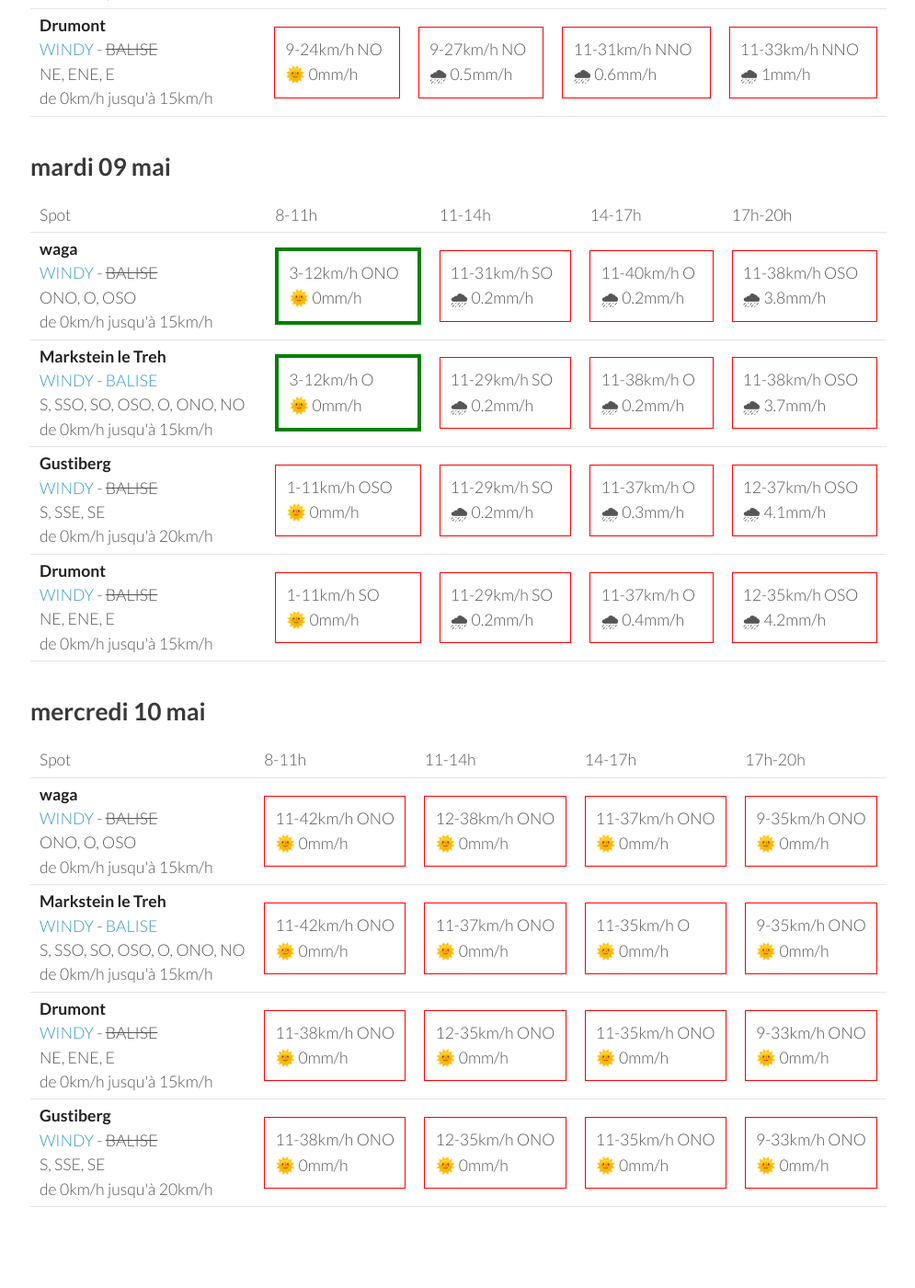
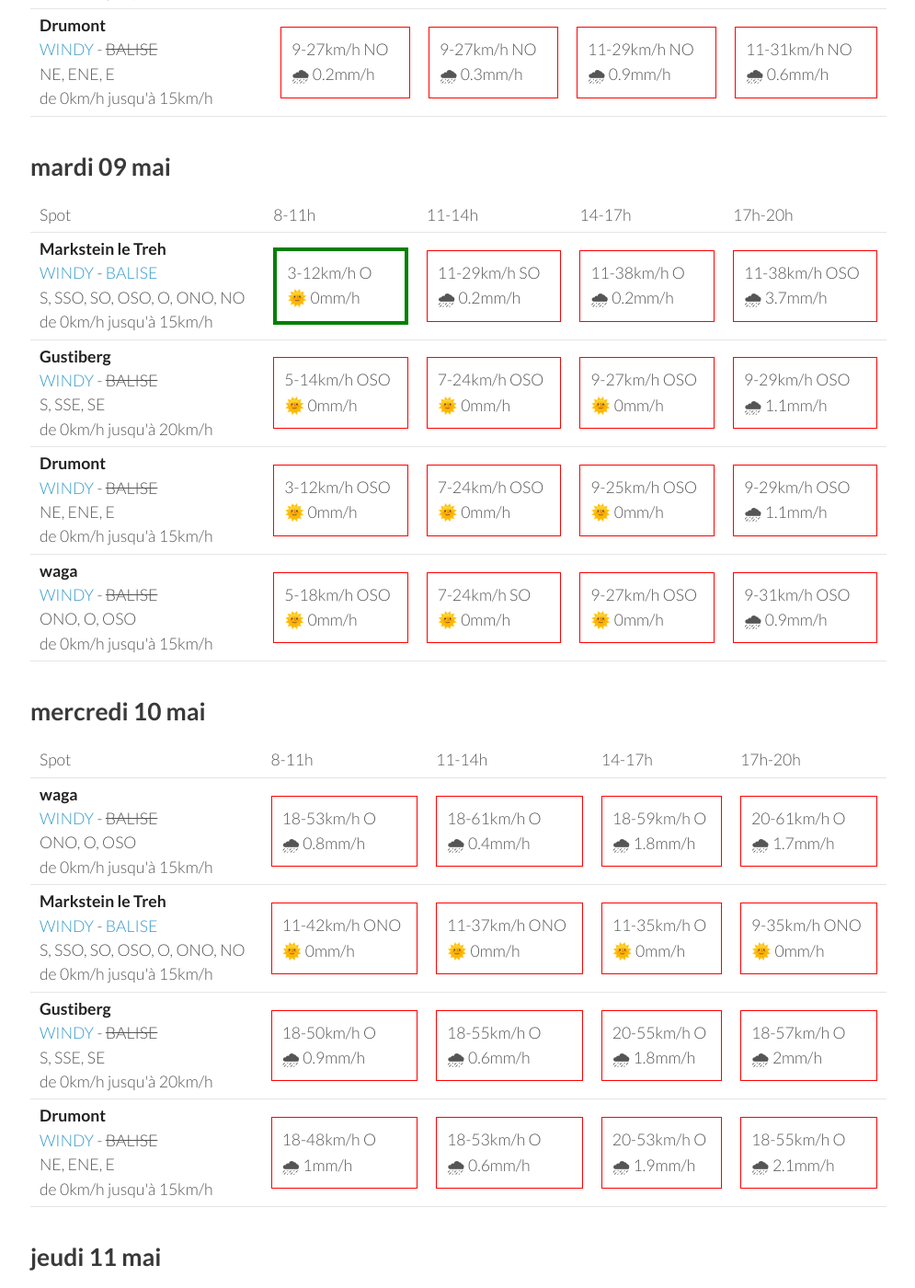
Before and after one commit to parapente-dans-le-nord/parapente-dans-le-nord.github.io, a Jekyll site: the page built from vosges.markdown, in a window 1280 px wide and 1400 px high, scrolled down 1892 px. Shown: the whole window at 92% size, without its empty margins (25-1020 px from the left). Built offline with Jekyll 4.4.1, drawn with Linux system fonts in a browser that asks for light colours; some of the changed text lies outside the part shown.

Commit message:
update index.markdown

```diff
--- a/vosges.markdown
+++ b/vosges.markdown
@@ -136,20 +136,20 @@ page mise à jour le samedi 06 mai 06:16
 <tr>
         <td><strong>waga</strong><br><a href="https://windy.com/47.903/6.996?47.900,6.983,15">WINDY</a> - <span class="no-balise"> BALISE </span><br> <span class="vent-favorable">ONO, O, OSO</span><br><span class="force-vent">de 0km/h jusqu'à 15km/h</span> </td>
 
-            <td><div class="not-flyable"><p>9-25km/h NO</p><p>🌞 0mm/h</p></div></td>
-            <td><div class="not-flyable"><p>9-29km/h NO</p><p>🌧 0.3mm/h</p></div></td>
-            <td><div class="not-flyable"><p>7-31km/h NNO</p><p>🌧 0.4mm/h</p></div></td>
-            <td><div class="not-flyable"><p>9-33km/h NNO</p><p>🌧 1.2mm/h</p></div></td>
+            <td><div class="not-flyable"><p>9-29km/h NO</p><p>🌧 0.2mm/h</p></div></td>
+            <td><div class="not-flyable"><p>7-31km/h NO</p><p>🌧 0.2mm/h</p></div></td>
+            <td><div class="not-flyable"><p>9-29km/h NO</p><p>🌧 0.5mm/h</p></div></td>
+            <td><div class="not-flyable"><p>9-31km/h NO</p><p>🌧 0.3mm/h</p></div></td>
 
 
     </tr>
 <tr>
         <td><strong>Gustiberg</strong><br><a href="https://windy.com/47.894/6.934?47.891,6.934,15,m:eYYagmI">WINDY</a> - <span class="no-balise"> BALISE </span><br> <span class="vent-favorable">S, SSE, SE</span><br><span class="force-vent">de 0km/h jusqu'à 20km/h</span> </td>
 
-            <td><div class="not-flyable"><p>9-24km/h NO</p><p>🌞 0mm/h</p></div></td>
-            <td><div class="not-flyable"><p>9-27km/h NO</p><p>🌧 0.4mm/h</p></div></td>
-            <td><div class="not-flyable"><p>9-31km/h NNO</p><p>🌧 0.6mm/h</p></div></td>
-            <td><div class="not-flyable"><p>11-31km/h NNO</p><p>🌧 1mm/h</p></div></td>
+            <td><div class="not-flyable"><p>9-27km/h NO</p><p>🌞 0mm/h</p></div></td>
+            <td><div class="not-flyable"><p>9-29km/h NO</p><p>🌧 0.3mm/h</p></div></td>
+            <td><div class="not-flyable"><p>11-29km/h NO</p><p>🌧 0.8mm/h</p></div></td>
+            <td><div class="not-flyable"><p>11-31km/h NO</p><p>🌧 0.5mm/h</p></div></td>
 
 
     </tr>
@@ -166,10 +166,10 @@ page mise à jour le samedi 06 mai 06:16
 <tr>
         <td><strong>Drumont</strong><br><a href="https://windy.com/47.898/6.919?47.687,6.919,9,m:eYYagmG">WINDY</a> - <span class="no-balise"> BALISE </span><br> <span class="vent-favorable">NE, ENE, E</span><br><span class="force-vent">de 0km/h jusqu'à 15km/h</span> </td>
 
-            <td><div class="not-flyable"><p>9-24km/h NO</p><p>🌞 0mm/h</p></div></td>
-            <td><div class="not-flyable"><p>9-27km/h NO</p><p>🌧 0.5mm/h</p></div></td>
-            <td><div class="not-flyable"><p>11-31km/h NNO</p><p>🌧 0.6mm/h</p></div></td>
-            <td><div class="not-flyable"><p>11-33km/h NNO</p><p>🌧 1mm/h</p></div></td>
+            <td><div class="not-flyable"><p>9-27km/h NO</p><p>🌧 0.2mm/h</p></div></td>
+            <td><div class="not-flyable"><p>9-27km/h NO</p><p>🌧 0.3mm/h</p></div></td>
+            <td><div class="not-flyable"><p>11-29km/h NO</p><p>🌧 0.9mm/h</p></div></td>
+            <td><div class="not-flyable"><p>11-31km/h NO</p><p>🌧 0.6mm/h</p></div></td>
 
 
     </tr>
@@ -190,16 +190,6 @@ page mise à jour le samedi 06 mai 06:16
       <td>17h-20h</td>
     </tr>
 <tr>
-        <td><strong>waga</strong><br><a href="https://windy.com/47.903/6.996?47.900,6.983,15">WINDY</a> - <span class="no-balise"> BALISE </span><br> <span class="vent-favorable">ONO, O, OSO</span><br><span class="force-vent">de 0km/h jusqu'à 15km/h</span> </td>
-
-            <td><div class="flyable"><p>3-12km/h ONO</p><p>🌞 0mm/h</p></div></td>
-            <td><div class="not-flyable"><p>11-31km/h SO</p><p>🌧 0.2mm/h</p></div></td>
-            <td><div class="not-flyable"><p>11-40km/h O</p><p>🌧 0.2mm/h</p></div></td>
-            <td><div class="not-flyable"><p>11-38km/h OSO</p><p>🌧 3.8mm/h</p></div></td>
-
-
-    </tr>
-<tr>
         <td><strong>Markstein le Treh</strong><br><a href="https://windy.com/47.926/7.012?47.505,7.012,8,m:eY1agmQ">WINDY</a> - <span class=""><a href="http://www.balisemeteo.com/balise.php?idBalise=136">BALISE</a> </span><br> <span class="vent-favorable">S, SSO, SO, OSO, O, ONO, NO</span><br><span class="force-vent">de 0km/h jusqu'à 15km/h</span> </td>
 
             <td><div class="flyable"><p>3-12km/h O</p><p>🌞 0mm/h</p></div></td>
@@ -212,20 +202,30 @@ page mise à jour le samedi 06 mai 06:16
 <tr>
         <td><strong>Gustiberg</strong><br><a href="https://windy.com/47.894/6.934?47.891,6.934,15,m:eYYagmI">WINDY</a> - <span class="no-balise"> BALISE </span><br> <span class="vent-favorable">S, SSE, SE</span><br><span class="force-vent">de 0km/h jusqu'à 20km/h</span> </td>
 
-            <td><div class="not-flyable"><p>1-11km/h OSO</p><p>🌞 0mm/h</p></div></td>
-            <td><div class="not-flyable"><p>11-29km/h SO</p><p>🌧 0.2mm/h</p></div></td>
-            <td><div class="not-flyable"><p>11-37km/h O</p><p>🌧 0.3mm/h</p></div></td>
-            <td><div class="not-flyable"><p>12-37km/h OSO</p><p>🌧 4.1mm/h</p></div></td>
+            <td><div class="not-flyable"><p>5-14km/h OSO</p><p>🌞 0mm/h</p></div></td>
+            <td><div class="not-flyable"><p>7-24km/h OSO</p><p>🌞 0mm/h</p></div></td>
+            <td><div class="not-flyable"><p>9-27km/h OSO</p><p>🌞 0mm/h</p></div></td>
+            <td><div class="not-flyable"><p>9-29km/h OSO</p><p>🌧 1.1mm/h</p></div></td>
 
 
     </tr>
 <tr>
         <td><strong>Drumont</strong><br><a href="https://windy.com/47.898/6.919?47.687,6.919,9,m:eYYagmG">WINDY</a> - <span class="no-balise"> BALISE </span><br> <span class="vent-favorable">NE, ENE, E</span><br><span class="force-vent">de 0km/h jusqu'à 15km/h</span> </td>
 
-            <td><div class="not-flyable"><p>1-11km/h SO</p><p>🌞 0mm/h</p></div></td>
-            <td><div class="not-flyable"><p>11-29km/h SO</p><p>🌧 0.2mm/h</p></div></td>
-            <td><div class="not-flyable"><p>11-37km/h O</p><p>🌧 0.4mm/h</p></div></td>
-            <td><div class="not-flyable"><p>12-35km/h OSO</p><p>🌧 4.2mm/h</p></div></td>
+            <td><div class="not-flyable"><p>3-12km/h OSO</p><p>🌞 0mm/h</p></div></td>
+            <td><div class="not-flyable"><p>7-24km/h OSO</p><p>🌞 0mm/h</p></div></td>
+            <td><div class="not-flyable"><p>9-25km/h OSO</p><p>🌞 0mm/h</p></div></td>
+            <td><div class="not-flyable"><p>9-29km/h OSO</p><p>🌧 1.1mm/h</p></div></td>
+
+
+    </tr>
+<tr>
+        <td><strong>waga</strong><br><a href="https://windy.com/47.903/6.996?47.900,6.983,15">WINDY</a> - <span class="no-balise"> BALISE </span><br> <span class="vent-favorable">ONO, O, OSO</span><br><span class="force-vent">de 0km/h jusqu'à 15km/h</span> </td>
+
+            <td><div class="not-flyable"><p>5-18km/h OSO</p><p>🌞 0mm/h</p></div></td>
+            <td><div class="not-flyable"><p>7-24km/h SO</p><p>🌞 0mm/h</p></div></td>
+            <td><div class="not-flyable"><p>9-27km/h OSO</p><p>🌞 0mm/h</p></div></td>
+            <td><div class="not-flyable"><p>9-31km/h OSO</p><p>🌧 0.9mm/h</p></div></td>
 
 
     </tr>
@@ -248,10 +248,10 @@ page mise à jour le samedi 06 mai 06:16
 <tr>
         <td><strong>waga</strong><br><a href="https://windy.com/47.903/6.996?47.900,6.983,15">WINDY</a> - <span class="no-balise"> BALISE </span><br> <span class="vent-favorable">ONO, O, OSO</span><br><span class="force-vent">de 0km/h jusqu'à 15km/h</span> </td>
 
-            <td><div class="not-flyable"><p>11-42km/h ONO</p><p>🌞 0mm/h</p></div></td>
-            <td><div class="not-flyable"><p>12-38km/h ONO</p><p>🌞 0mm/h</p></div></td>
-            <td><div class="not-flyable"><p>11-37km/h ONO</p><p>🌞 0mm/h</p></div></td>
-            <td><div class="not-flyable"><p>9-35km/h ONO</p><p>🌞 0mm/h</p></div></td>
+            <td><div class="not-flyable"><p>18-53km/h O</p><p>🌧 0.8mm/h</p></div></td>
+            <td><div class="not-flyable"><p>18-61km/h O</p><p>🌧 0.4mm/h</p></div></td>
+            <td><div class="not-flyable"><p>18-59km/h O</p><p>🌧 1.8mm/h</p></div></td>
+            <td><div class="not-flyable"><p>20-61km/h O</p><p>🌧 1.7mm/h</p></div></td>
 
 
     </tr>
@@ -266,22 +266,22 @@ page mise à jour le samedi 06 mai 06:16
 
     </tr>
 <tr>
-        <td><strong>Drumont</strong><br><a href="https://windy.com/47.898/6.919?47.687,6.919,9,m:eYYagmG">WINDY</a> - <span class="no-balise"> BALISE </span><br> <span class="vent-favorable">NE, ENE, E</span><br><span class="force-vent">de 0km/h jusqu'à 15km/h</span> </td>
+        <td><strong>Gustiberg</strong><br><a href="https://windy.com/47.894/6.934?47.891,6.934,15,m:eYYagmI">WINDY</a> - <span class="no-balise"> BALISE </span><br> <span class="vent-favorable">S, SSE, SE</span><br><span class="force-vent">de 0km/h jusqu'à 20km/h</span> </td>
 
-            <td><div class="not-flyable"><p>11-38km/h ONO</p><p>🌞 0mm/h</p></div></td>
-            <td><div class="not-flyable"><p>12-35km/h ONO</p><p>🌞 0mm/h</p></div></td>
-            <td><div class="not-flyable"><p>11-35km/h ONO</p><p>🌞 0mm/h</p></div></td>
-            <td><div class="not-flyable"><p>9-33km/h ONO</p><p>🌞 0mm/h</p></div></td>
+            <td><div class="not-flyable"><p>18-50km/h O</p><p>🌧 0.9mm/h</p></div></td>
+            <td><div class="not-flyable"><p>18-55km/h O</p><p>🌧 0.6mm/h</p></div></td>
+            <td><div class="not-flyable"><p>20-55km/h O</p><p>🌧 1.8mm/h</p></div></td>
+            <td><div class="not-flyable"><p>18-57km/h O</p><p>🌧 2mm/h</p></div></td>
 
 
     </tr>
 <tr>
-        <td><strong>Gustiberg</strong><br><a href="https://windy.com/47.894/6.934?47.891,6.934,15,m:eYYagmI">WINDY</a> - <span class="no-balise"> BALISE </span><br> <span class="vent-favorable">S, SSE, SE</span><br><span class="force-vent">de 0km/h jusqu'à 20km/h</span> </td>
+        <td><strong>Drumont</strong><br><a href="https://windy.com/47.898/6.919?47.687,6.919,9,m:eYYagmG">WINDY</a> - <span class="no-balise"> BALISE </span><br> <span class="vent-favorable">NE, ENE, E</span><br><span class="force-vent">de 0km/h jusqu'à 15km/h</span> </td>
 
-            <td><div class="not-flyable"><p>11-38km/h ONO</p><p>🌞 0mm/h</p></div></td>
-            <td><div class="not-flyable"><p>12-35km/h ONO</p><p>🌞 0mm/h</p></div></td>
-            <td><div class="not-flyable"><p>11-35km/h ONO</p><p>🌞 0mm/h</p></div></td>
-            <td><div class="not-flyable"><p>9-33km/h ONO</p><p>🌞 0mm/h</p></div></td>
+            <td><div class="not-flyable"><p>18-48km/h O</p><p>🌧 1mm/h</p></div></td>
+            <td><div class="not-flyable"><p>18-53km/h O</p><p>🌧 0.6mm/h</p></div></td>
+            <td><div class="not-flyable"><p>20-53km/h O</p><p>🌧 1.9mm/h</p></div></td>
+            <td><div class="not-flyable"><p>18-55km/h O</p><p>🌧 2.1mm/h</p></div></td>
 
 
     </tr>
@@ -289,3 +289,49 @@ page mise à jour le samedi 06 mai 06:16
 </tbody>
 </table>
 {:/}
+## jeudi 11 mai
+
+{::nomarkdown}
+<table>
+  <tbody>
+    <tr>
+      <td>Spot</td>
+      <td>8-11h</td>
+      <td>11-14h</td>
+      <td>14-17h</td>
+      <td>17h-20h</td>
+    </tr>
+<tr>
+        <td><strong>waga</strong><br><a href="https://windy.com/47.903/6.996?47.900,6.983,15">WINDY</a> - <span class="no-balise"> BALISE </span><br> <span class="vent-favorable">ONO, O, OSO</span><br><span class="force-vent">de 0km/h jusqu'à 15km/h</span> </td>
+
+            <td><div class="not-flyable"><p>3-18km/h ONO</p><p>🌞 0mm/h</p></div></td>
+            <td><div class="not-flyable"><p>5-18km/h O</p><p>🌧 0.3mm/h</p></div></td>
+            <td><div class="not-flyable"><p>5-22km/h NO</p><p>🌧 0.6mm/h</p></div></td>
+            <td><div class="not-flyable"><p>3-20km/h NNO</p><p>🌞 0mm/h</p></div></td>
+
+
+    </tr>
+<tr>
+        <td><strong>Gustiberg</strong><br><a href="https://windy.com/47.894/6.934?47.891,6.934,15,m:eYYagmI">WINDY</a> - <span class="no-balise"> BALISE </span><br> <span class="vent-favorable">S, SSE, SE</span><br><span class="force-vent">de 0km/h jusqu'à 20km/h</span> </td>
+
+            <td><div class="not-flyable"><p>3-14km/h O</p><p>🌞 0mm/h</p></div></td>
+            <td><div class="not-flyable"><p>5-20km/h ONO</p><p>🌧 0.3mm/h</p></div></td>
+            <td><div class="not-flyable"><p>7-22km/h NO</p><p>🌧 0.6mm/h</p></div></td>
+            <td><div class="not-flyable"><p>3-22km/h NNO</p><p>🌞 0mm/h</p></div></td>
+
+
+    </tr>
+<tr>
+        <td><strong>Drumont</strong><br><a href="https://windy.com/47.898/6.919?47.687,6.919,9,m:eYYagmG">WINDY</a> - <span class="no-balise"> BALISE </span><br> <span class="vent-favorable">NE, ENE, E</span><br><span class="force-vent">de 0km/h jusqu'à 15km/h</span> </td>
+
+            <td><div class="not-flyable"><p>3-14km/h O</p><p>🌞 0mm/h</p></div></td>
+            <td><div class="not-flyable"><p>5-20km/h ONO</p><p>🌧 0.3mm/h</p></div></td>
+            <td><div class="not-flyable"><p>7-22km/h NO</p><p>🌧 0.5mm/h</p></div></td>
+            <td><div class="not-flyable"><p>5-22km/h NNO</p><p>🌞 0mm/h</p></div></td>
+
+
+    </tr>
+
+</tbody>
+</table>
+{:/}
```
Also changed, not shown: other parts of vosges.markdown (+1 -1 lines).
